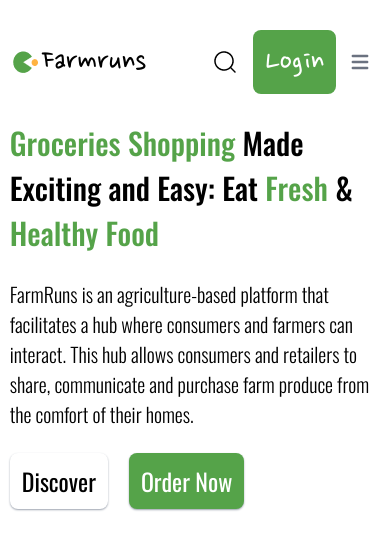
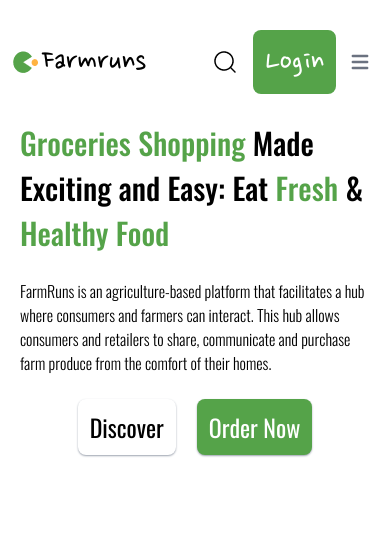
Before and after one commit to LeRoiCodes/farmruns, a React (Create React App) app: page / in a window 390 px wide. Shown: the top 550 px of the page. Built offline with nearby package versions, Linux system fonts and the light colour scheme.

Commit message:
responsiveness of hero section

```diff
--- a/src/App.js
+++ b/src/App.js
@@ -8,7 +8,7 @@
 
 function App() {
   return (
-    <div className="App">
+    <div className="">
       <BrowserRouter>
         <Routes>
           <Route path="/" element={<HomePage/>} />
--- a/src/components/HomeComponents/HomeHeroSection.jsx
+++ b/src/components/HomeComponents/HomeHeroSection.jsx
@@ -5,19 +5,19 @@
 
 function HomeHeroSection() {
   return (
-    <div className='Hero w-[100%] border-red h-[500px] mt-1 relative'>
-        <div className='hero-bg w-full hidden md:hidden h-full absolute lg:flex justify-between z-[-1] top-0 left-0 opacity-90'>
+    <div className='Hero w-[100%] border-red h-[500px] mt-1 relative xl:h-[700px]'>
+        <div className='hero-bg w-full hidden md:block h-full absolute lg:flex justify-between z-[-1] top-0 left-0 opacity-90'>
             <img src={food} alt="food" className='h-full' />
-            <img src={stall} alt="food stand" className='h-full' />
+            <img src={stall} alt="food stand" className='h-full md:hidden lg:block' />
         </div>
         <div className='hero-txt z-50 w-[95%] m-auto font-oswald pt-3'>
-            <div className='text-[30px] lg:w-[700px] md:text-left  font-medium  md:text-[50px] text-black'>
+            <div className='text-[30px] w-[350px] md:w-[500px] mx-auto lg:mx-0 lg:w-[600px] lg:text-left  font-medium md:text-[40px] lg:text-[50px] text-black xl:text-[64px] xl:w-[750px]'>
                 <h1 className=''><span className='text-[#55A349]'>Groceries Shopping</span> Made </h1>
                 <h1>Exciting and Easy: Eat <span className='text-[#55A349]'>Fresh</span> & </h1>
                 <h1 className='text-[#55A349]'>Healthy Food</h1>
             </div>
-            <p className='lg:w-[700px] text-black text-[20px] font-light mt-6'>FarmRuns is an agriculture-based platform that facilitates a hub where consumers and farmers can interact. This hub allows consumers and retailers to share, communicate and purchase farm produce from the comfort of their homes. </p>
-            <div className='flex justify-start  gap-[21px] items-ccenter lg:w-[600px] mt-6 text-2xl font-normal'>
+            <p className=' w-[350px] md:w-[500px]  mx-auto lg:mx-0 lg:w-[600px] text-black lg:text-[20px] font-light mt-6 xl:text-[28px] xl:w-[750px]'>FarmRuns is an agriculture-based platform that facilitates a hub where consumers and farmers can interact. This hub allows consumers and retailers to share, communicate and purchase farm produce from the comfort of their homes. </p>
+            <div className='flex justify-center lg:justify-start  gap-[21px] items-ccenter lg:w-[600px] mt-6 text-2xl font-normal'>
                 <Link to="/" className="bg-white hover:bg-[#55A349] hover:text-white text-black shadow-gray-400 shadow-sm rounded-lg px-3 lg:px-9 py-3">Discover</Link>
                 <Link to="/" className="bg-[#55A349] hover:bg-white hover:text-black text-white shadow-gray-400 shadow-sm rounded-lg px-3 lg:px-9 py-3">Order Now</Link>
             </div>
--- a/src/components/HomeComponents/HomeNav.jsx
+++ b/src/components/HomeComponents/HomeNav.jsx
@@ -8,7 +8,7 @@
 
 function HomeNav() {
   return (
-    <header className='mt-[20px] w-[95%] m-auto '>
+    <header className='mt-[20px] w-[95%] m-auto  '>
     <nav className="bg-white border-gray-200 py-2.5 text-[32px] font-nanum ">
         <div className="flex flex-wrap justify-between items-center ">
             <Link to="/" className="flex items-center">
--- a/src/pages/HomePage.jsx
+++ b/src/pages/HomePage.jsx
@@ -4,7 +4,7 @@
 
 function HomePage() {
   return (
-    <div>
+    <div className="xl:w-[90%] xl:mx-auto">
         <HomeNav />
         <HomeHeroSection />
     </div>
```
